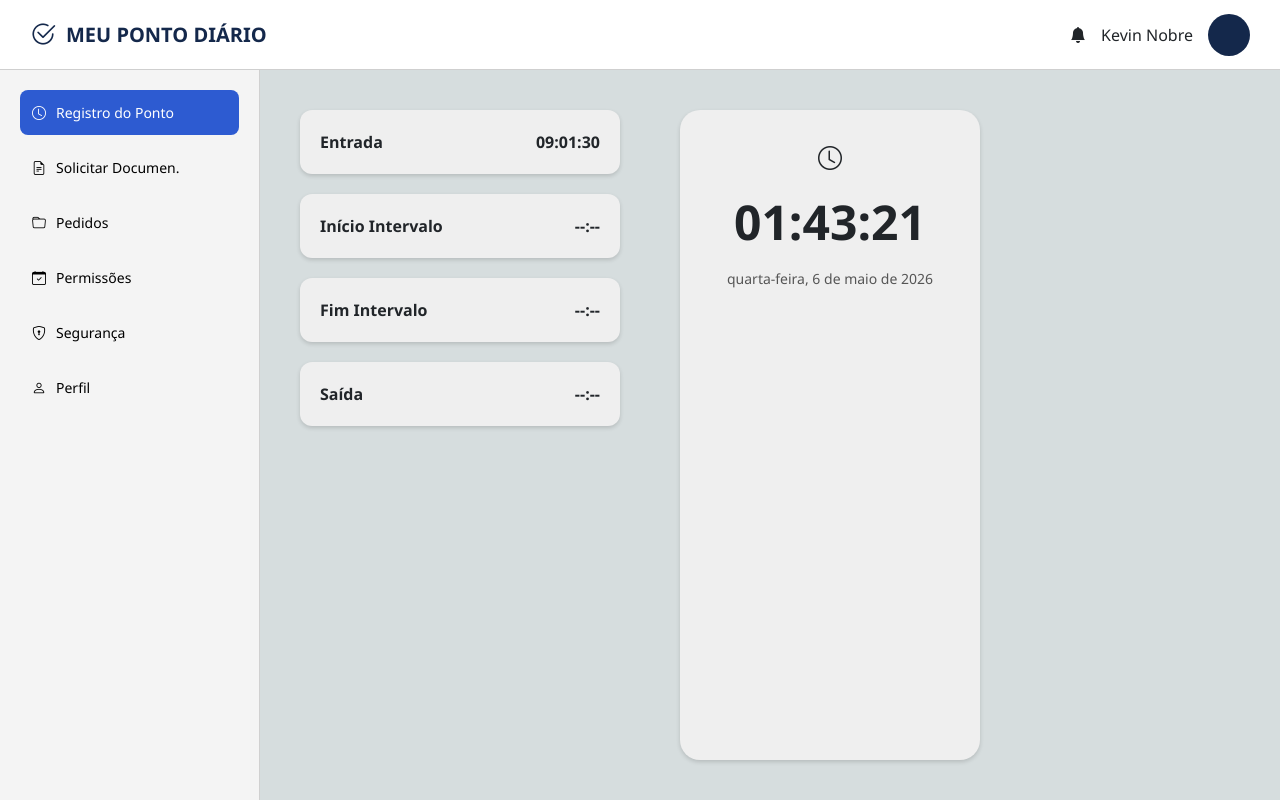
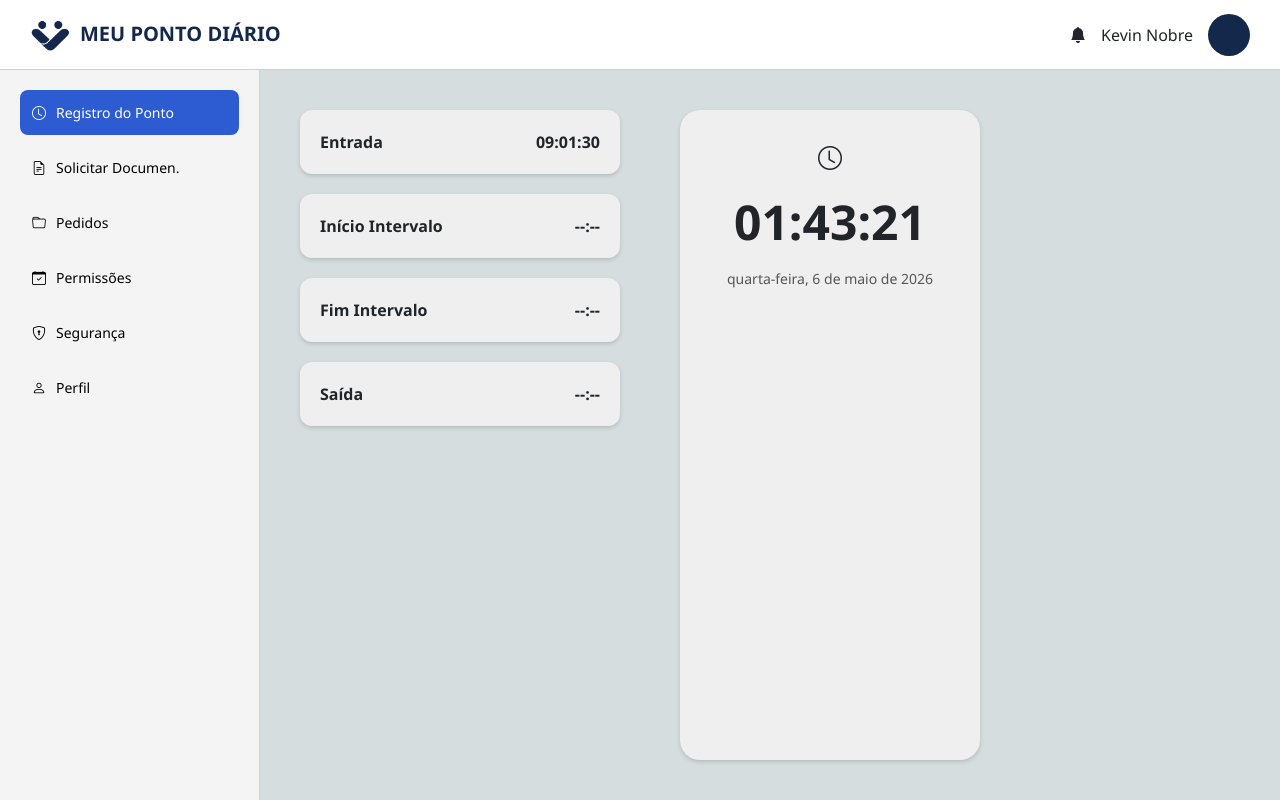
Before and after one commit to laurabrazmarquesxavier3a2/Meu-Ponto-Diario, a PHP site: page /pontoF.php in a window 1280 px wide. Run offline with PHP 8.4, Linux system fonts and the light colour scheme.

```diff
--- a/css/style-funcionario.css
+++ b/css/style-funcionario.css
@@ -24,8 +24,8 @@ body {
   font-size: 20px;
 }
 
-.logo i {
-  font-size: 26px;
+.logo-img {
+  width: 40px;
 }
 
 .user-area {
--- a/pontoF.php
+++ b/pontoF.php
@@ -18,8 +18,8 @@
 
 <!-- HEADER -->
 <header class="topbar">
-  <div class="logo" src="img/logo-azul.png" >
-    <i class="bi bi-check2-circle"></i>
+  <div class="logo"  >
+     <img src="img/logo-azul.png" alt="logo" class="logo-img">
     <span>MEU PONTO DIÁRIO</span>
   </div>
 
@@ -32,19 +32,10 @@
 
 <div class="layout">
 
-  <!-- SIDEBAR -->
-  <aside class="sidebar">
-    <button class="menu active"><i class="bi bi-clock"></i> Registro do Ponto</button>
-    <button class="menu"><i class="bi bi-file-earmark-text"></i> Solicitar Documen.</button>
-    <button class="menu"><i class="bi bi-folder"></i> Pedidos</button>
-    <button class="menu"><i class="bi bi-calendar-check"></i> Permissões</button>
-    <button class="menu"><i class="bi bi-shield-lock"></i> Segurança</button>
-    <button class="menu"><i class="bi bi-person"></i> Perfil</button>
-  </aside>
+<?php include 'siderbarF.php'; ?>
 
   <!-- CONTEÚDO -->
   <main class="content">
-
     <div class="cards">
 
       <div class="card-box">
--- /dev/null
+++ b/siderbarF.php
@@ -0,0 +1,32 @@
+<?php
+// página atual (pra destacar o botão ativo)
+$current = basename($_SERVER['PHP_SELF']);
+?>
+ <link rel="stylesheet" href="css/style-funcionario.css">
+<aside class="sidebar">
+
+  <button class="menu <?php echo ($current == 'pontoF.php') ? 'active' : ''; ?>">
+    <i class="bi bi-clock"></i> Registro do Ponto
+  </button>
+
+  <button class="menu <?php echo ($current == 'documentos.php') ? 'active' : ''; ?>">
+    <i class="bi bi-file-earmark-text"></i> Solicitar Documen.
+  </button>
+
+  <button class="menu <?php echo ($current == 'pedidos.php') ? 'active' : ''; ?>">
+    <i class="bi bi-folder"></i> Pedidos
+  </button>
+
+  <button class="menu <?php echo ($current == 'permissoes.php') ? 'active' : ''; ?>">
+    <i class="bi bi-calendar-check"></i> Permissões
+  </button>
+
+  <button class="menu <?php echo ($current == 'seguranca.php') ? 'active' : ''; ?>">
+    <i class="bi bi-shield-lock"></i> Segurança
+  </button>
+
+  <button class="menu <?php echo ($current == 'perfil.php') ? 'active' : ''; ?>">
+    <i class="bi bi-person"></i> Perfil
+  </button>
+
+</aside>
```
